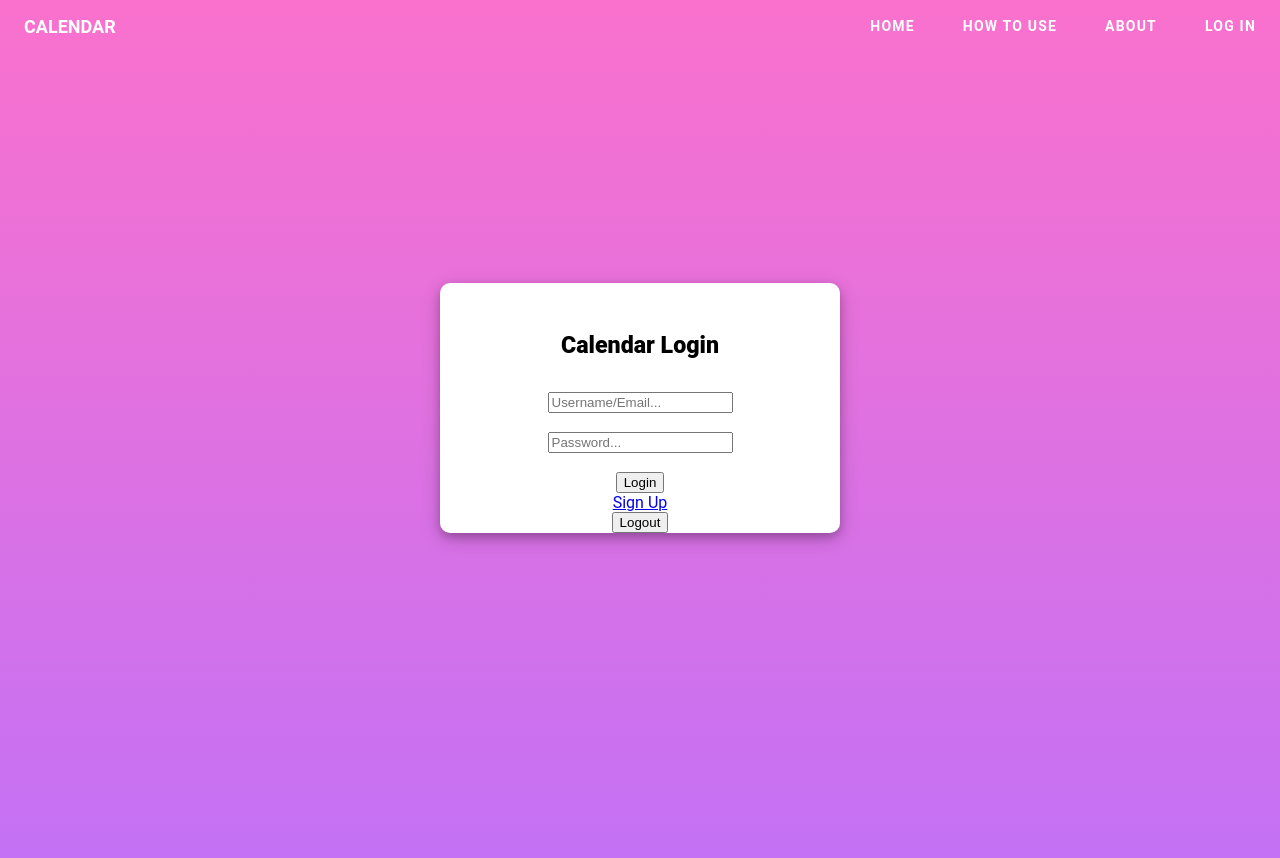
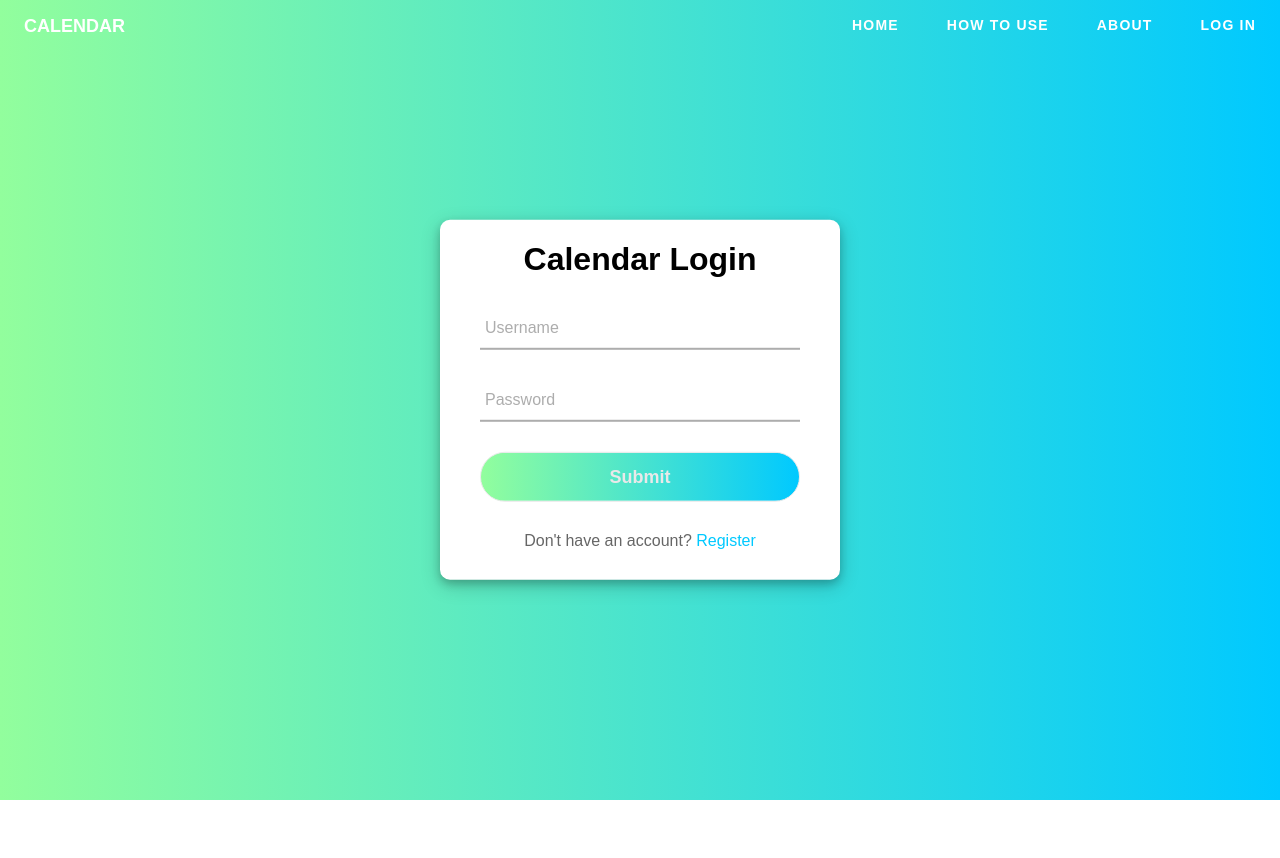
Before and after one commit to SmallChungus1/calendarApp, a PHP site: page /login.html in a window 1280 px wide. After the commit the page ends 800 px from the top, so only its background shows below. Run offline with PHP 8.4, Linux system fonts and the light colour scheme.

Commit message:
Added login page

```diff
--- a/public_html/Module 5 Calendar/calendar.js
+++ b/public_html/Module 5 Calendar/calendar.js
@@ -60,13 +60,13 @@ const renderCalendar = (year, month, day) => {
 const renderCalendarEvents = (day, month, dayNumber, year) => {
     currentDay.innerHTML = `${month} ${dayNumber}, ${year}`;
     console.log("RenderCalEvents Selected Date: " + selectedDay.getDate());
+    // Get the events for the selected date
 }
 
 renderCalendar(currYear, currMonth);
 
 prevNext_Month.forEach((icons_month) => {
-    // Fix the icons - separate thje month and day
-    // Also need to cycle for years
+    // Also need to cycle for years !!!!!!!
     icons_month.addEventListener("click", () => {
         currMonth = icons_month.id==="prev_month" ? currMonth - 1 : currMonth + 1;
         if (selectedDay.getMonth() === currMonth) {
--- /dev/null
+++ b/public_html/Module 5 Calendar/login.css
@@ -0,0 +1,185 @@
+.navbar {
+    position: fixed;
+    top: 0;
+    left: 0;
+    width: 100%;
+    z-index: 999;
+    transition: background-color 0.5s cubic-bezier(0.4, 0, 0.2, 1);
+}
+
+.navbar-scrolled {
+    background-color: #333; /* add the desired background color */
+}
+
+.logo {
+    float: left;
+    padding: 8px;
+    margin-left: 16px;
+    margin-top: 8px;
+}
+
+.logo a {
+    color: #fff;
+    text-transform: uppercase;
+    font-weight: 700;
+    font-size: 18px;
+    letter-spacing: 0px;
+    text-decoration: none;
+}
+
+nav ul {
+    float: right;
+}
+
+nav ul li {
+    display: inline-block;
+    float: left;
+}
+
+nav ul li:not(:first-child) {
+    margin-left: 48px;
+}
+
+nav ul li:last-child {
+    margin-right: 24px;
+}
+
+nav ul li a {
+    display: inline-block;
+    outline: none;
+    color: #fff;
+    text-transform: uppercase;
+    text-decoration: none;
+    font-family: 'Popins', sans-serif;
+    font-size: 14px;
+    letter-spacing: 1.2px;
+    font-weight: 600;
+}
+
+nav ul li a:hover {
+    text-decoration: underline;
+    text-decoration-thickness: 3px;
+}
+
+body {
+    margin: 0;
+    padding: 0%;
+    font-family: sans-serif;
+    background: linear-gradient(to right, #92fe9d 0%, #00c9ff 100%);
+    height: 100vh;
+    overflow: hidden;
+}
+
+.wrapper-login {
+    position: absolute;
+    top: 50%;
+    left: 50%;
+    transform:translate(-50%, -50%);
+    width: 400px;
+    background: #fff;
+    border-radius: 10px;
+    box-shadow: 0 4px 8px 0 rgba(0, 0, 0, 0.2), 0 6px 20px 0 rgba(0, 0, 0, 0.19);
+}
+
+.wrapper-login h1 {
+    text-align: center;
+}
+
+.wrapper-login form {
+    padding: 0 40px;
+    box-sizing: border-box;
+}
+
+form .text-field{
+    position: relative;
+    border-bottom: 2px solid #adadad;
+    margin: 30px 0;
+}
+
+.text-field input {
+    width: 100%;
+    padding: 0 5px;
+    height: 40px;
+    font-size: 16px;
+    border: none;
+    background: none;
+    outline: none;
+}
+
+.text-field label {
+    position: absolute;
+    top: 50%;
+    left: 5px;
+    color: #adadad;
+    transform: translateY(-50%);
+    font-size: 16px;
+    pointer-events: none;
+    transition: 0.5s;
+}
+
+.text-field span::before {
+    content: '';
+    position: absolute;
+    top: 40px;
+    left: 0;
+    width: 0%;
+    height: 2px;
+    background: linear-gradient(to right, #92fe9d 0%, #00c9ff 100%);
+    transition: 0.5s;
+}
+
+.text-field input:focus ~ label,
+.text-field input:valid ~ label {
+    top: -5px;
+    color: #00c9ff;
+}
+
+.text-field input:focus ~ span::before,
+.text-field input:valid ~ span::before {
+    width: 100%;
+}
+
+.password {
+   margin: -5px 0 20px 5px;
+   color: #a6a6a6;
+   cursor: pointer;
+}
+
+.password:hover {
+    text-decoration: underline;
+}
+
+input[type="submit"] {
+    width: 100%;
+    height: 50px;
+    border: 1px solid;
+    background: linear-gradient(to right, #92fe9d 0%, #00c9ff 100%);
+    cursor: pointer;
+    border-radius: 25px;
+    font-size: 18px;
+    color: #e9e9e9;
+    font-weight: 700;
+    transition: 0.5s;
+    cursor: pointer;
+    outline: none;
+}
+
+input[type="submit"]:hover {
+    border-color: #00c9ff;
+    transition: 0.5s;
+}
+
+.signup-link {
+    margin: 30px 0;
+    text-align: center;
+    color: #666666;
+}
+
+.signup-link a{
+    color: #00c9ff;
+    text-decoration: none;
+}
+
+.signup-link a:hover {
+    text-decoration: underline;
+}
--- a/public_html/Module 5 Calendar/login.html
+++ b/public_html/Module 5 Calendar/login.html
@@ -3,7 +3,7 @@
     <head>
         <meta charset="UTF-8">
         <title>Calendar</title>
-        <link rel="stylesheet" href="style.css">
+        <link rel="stylesheet" href="login.css">
         <meta name="viewport" content="width=device-width, initial-scale=1.0">
         <script src="calendar.js" defer></script>
     </head>
@@ -23,21 +23,25 @@
                 </div>
             </nav>
         </div>
+
         <div class="wrapper-login">
-            <header>
-                <p class="login">Calendar Login</p>
-            </header>
-            <div class="login-form">
-                <form action="includes/login.inc.php" method="post">
-                    <input type="text" name="uid" placeholder="Username/Email..."> <br> <br>
-                    <input type="password" name="pwd" placeholder="Password..."> <br> <br>
-                    <button type="submit" name="submit">Login</button>
-                </form>
-                <a href="signup.html">Sign Up</a>
-                <form action="includes/logout.inc.php" method="post">
-                    <button type="submit" name="submit">Logout</button>
-                </form>
-            </div>
+            <h1>Calendar Login</h1>
+            <form method="post">
+                <div class="text-field">
+                    <input type="text" name="uid" required>
+                    <span></span>
+                    <label>Username</label>
+                </div>
+                <div class="text-field">
+                    <input type="password" name="pwd" required>
+                    <span></span>
+                    <label>Password</label>
+                </div>
+                <input type="submit" name="submit">
+                <div class="signup-link">
+                    Don't have an account? <a href="#">Register</a>
+                </div>
+            </form>
         </div>
     </body>
 </html>
--- a/public_html/Module 5 Calendar/style.css
+++ b/public_html/Module 5 Calendar/style.css
@@ -50,12 +50,13 @@ nav ul li a {
     color: #fff;
     text-transform: uppercase;
     text-decoration: none;
+    font-family: 'Popins', sans-serif;
     font-size: 14px;
     letter-spacing: 1.2px;
     font-weight: 600;
 }
 
-a:hover {
+nav ul li a:hover {
     text-decoration: underline;
     text-decoration-thickness: 3px;
 }
```
